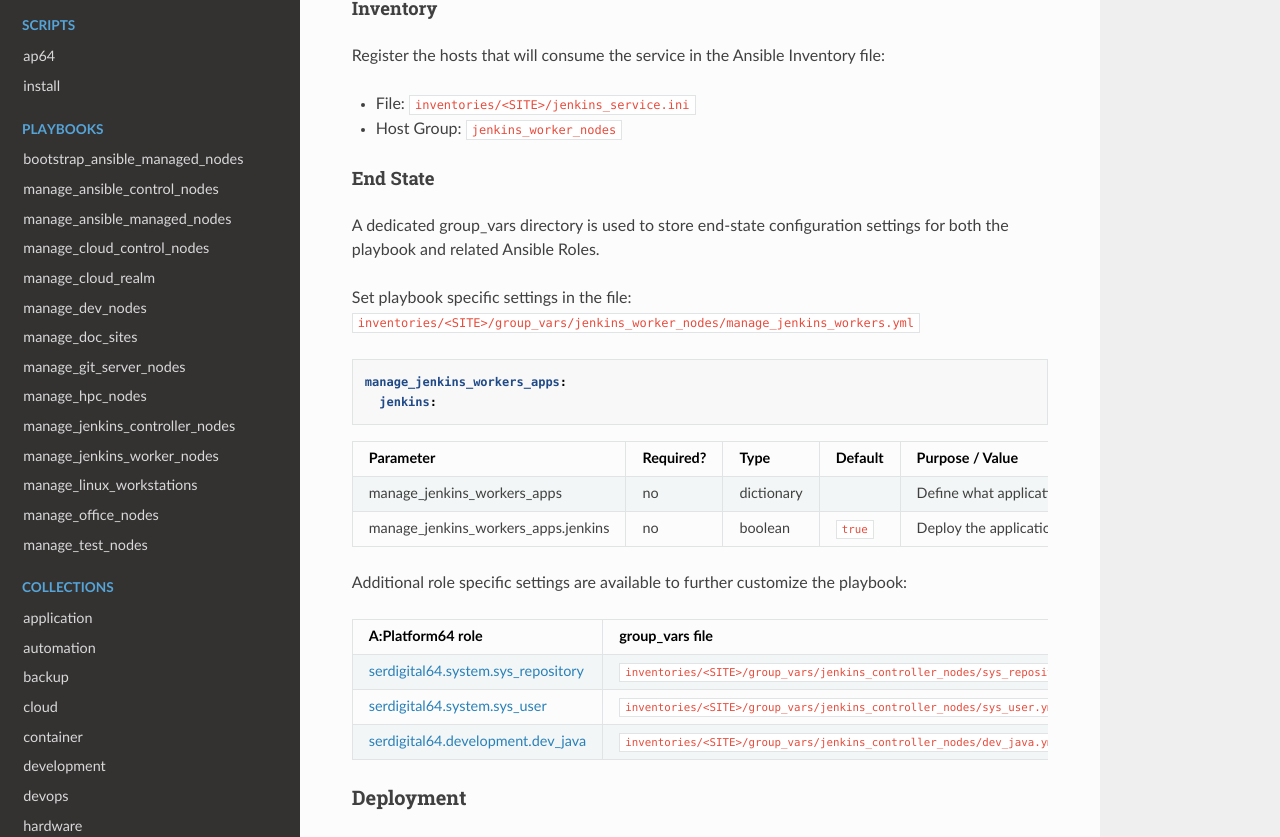
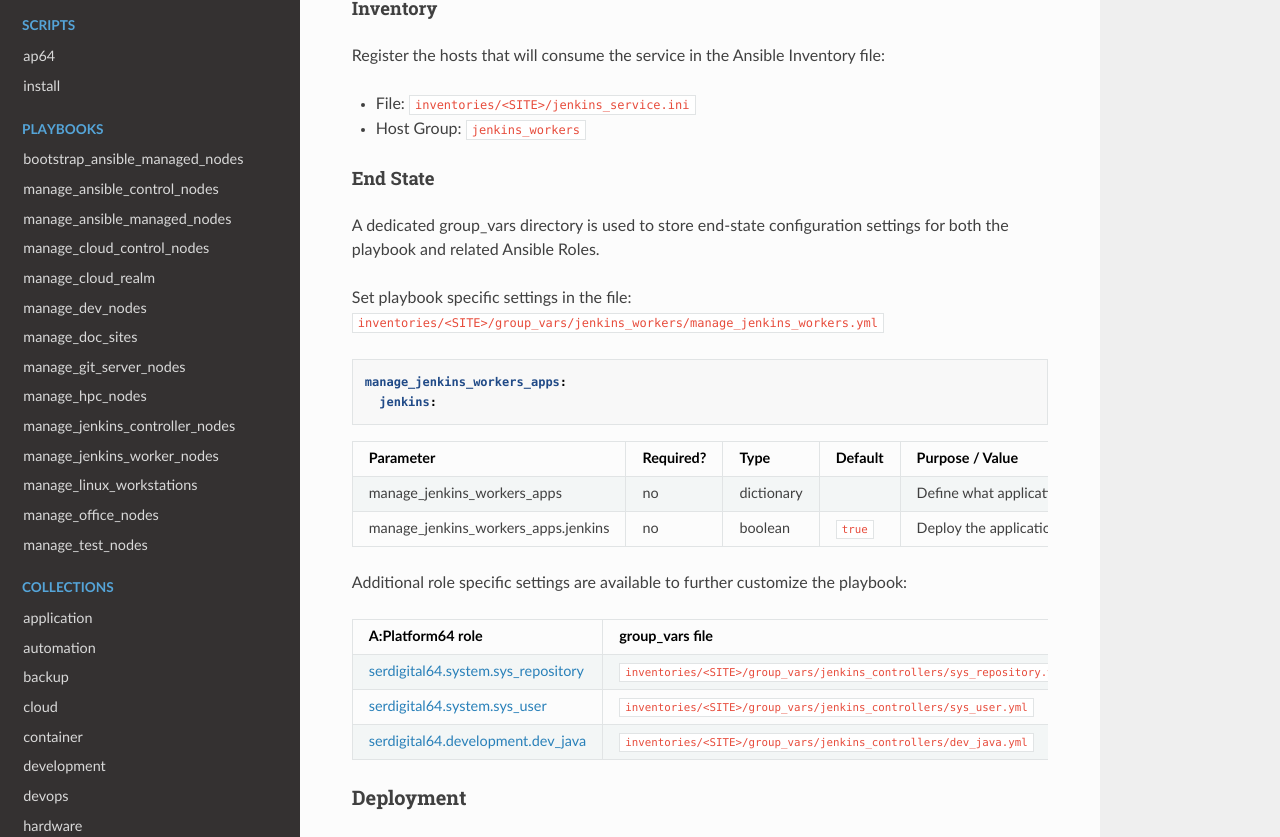
Before and after one commit to aplatform64/aplatform64, an MkDocs documentation site: the page built from docs/playbooks/manage_jenkins_workers.md, in a window 1280 px wide and 1400 px high, scrolled down 583 px. Shown: the part 137-974 px from the top of the window. Built offline with MkDocs 1.6.1, drawn with Linux system fonts in a browser that asks for light colours.

Commit message:
refact: rename play

````diff
--- a/docs/playbooks/manage_jenkins_workers.md
+++ b/docs/playbooks/manage_jenkins_workers.md
@@ -41,13 +41,13 @@ Supported features in the current version:
 Register the hosts that will consume the service in the Ansible Inventory file:
 
 - File: `inventories/<SITE>/jenkins_service.ini`
-- Host Group: `jenkins_worker_nodes`
+- Host Group: `jenkins_workers`
 
 ### End State
 
 A dedicated group_vars directory is used to store end-state configuration settings for both the playbook and related Ansible Roles.
 
-Set playbook specific settings in the file: `inventories/<SITE>/group_vars/jenkins_worker_nodes/manage_jenkins_workers.yml`
+Set playbook specific settings in the file: `inventories/<SITE>/group_vars/jenkins_workers/manage_jenkins_workers.yml`
 
 ```yaml
 manage_jenkins_workers_apps:
@@ -63,9 +63,9 @@ Additional role specific settings are available to further customize the playboo
 
 | A:Platform64 role                                                                | group_vars file                                                             |
 | -------------------------------------------------------------------------------- | --------------------------------------------------------------------------- |
-| [serdigital64.system.sys_repository](../roles/sys_repository.md#role-parameters) | `inventories/<SITE>/group_vars/jenkins_controller_nodes/sys_repository.yml` |
-| [serdigital64.system.sys_user](../roles/sys_user.md#role-parameters)             | `inventories/<SITE>/group_vars/jenkins_controller_nodes/sys_user.yml`       |
-| [serdigital64.development.dev_java](../roles/dev_java.md#role-parameters)        | `inventories/<SITE>/group_vars/jenkins_controller_nodes/dev_java.yml`       |
+| [serdigital64.system.sys_repository](../roles/sys_repository.md#role-parameters) | `inventories/<SITE>/group_vars/jenkins_controllers/sys_repository.yml` |
+| [serdigital64.system.sys_user](../roles/sys_user.md#role-parameters)             | `inventories/<SITE>/group_vars/jenkins_controllers/sys_user.yml`       |
+| [serdigital64.development.dev_java](../roles/dev_java.md#role-parameters)        | `inventories/<SITE>/group_vars/jenkins_controllers/dev_java.yml`       |
 
 ## Deployment
 
````
Also changed, not shown: docs/playbooks/manage_jenkins_controllers.md (+5 -5 lines), 6 other files.
